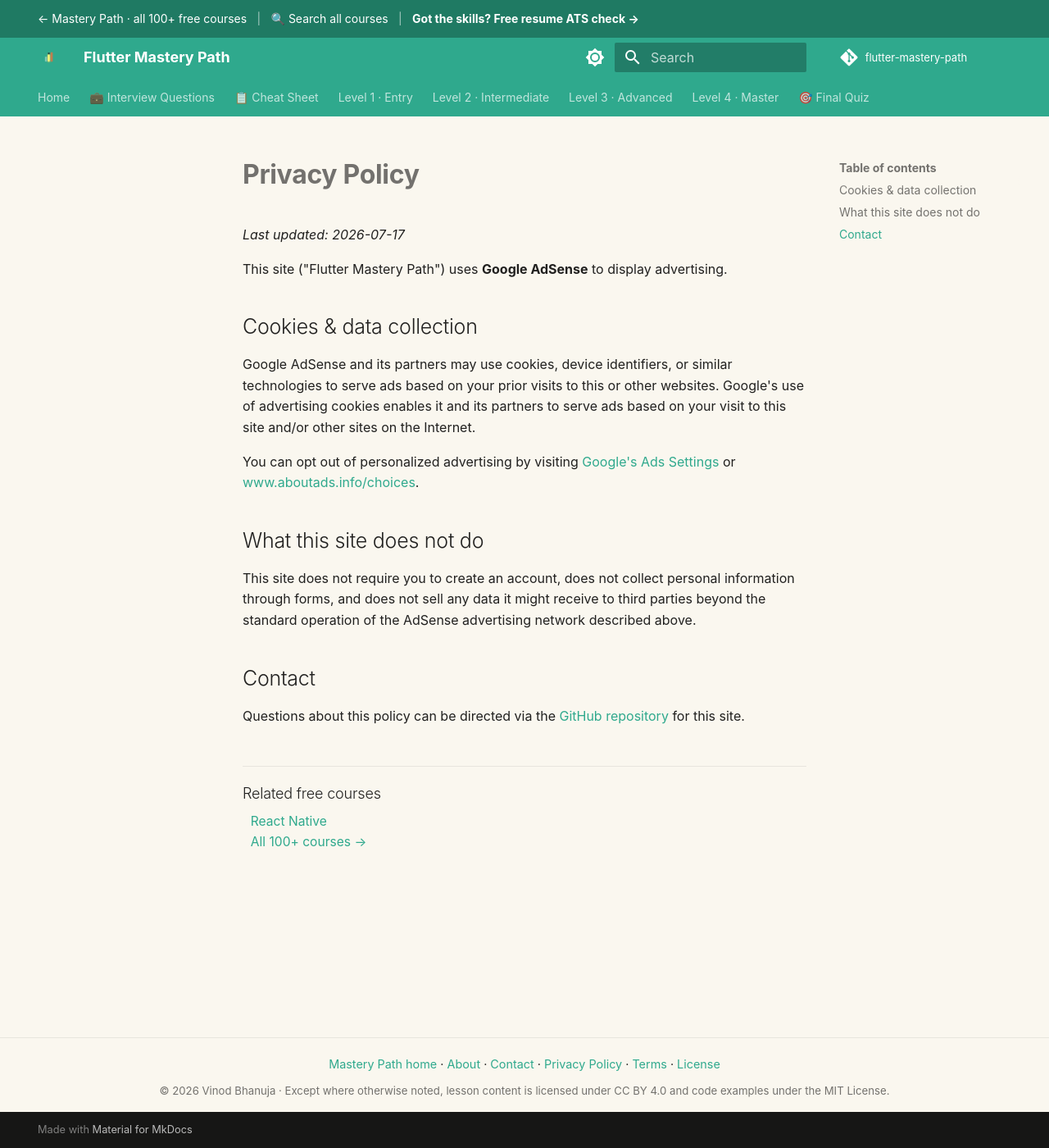
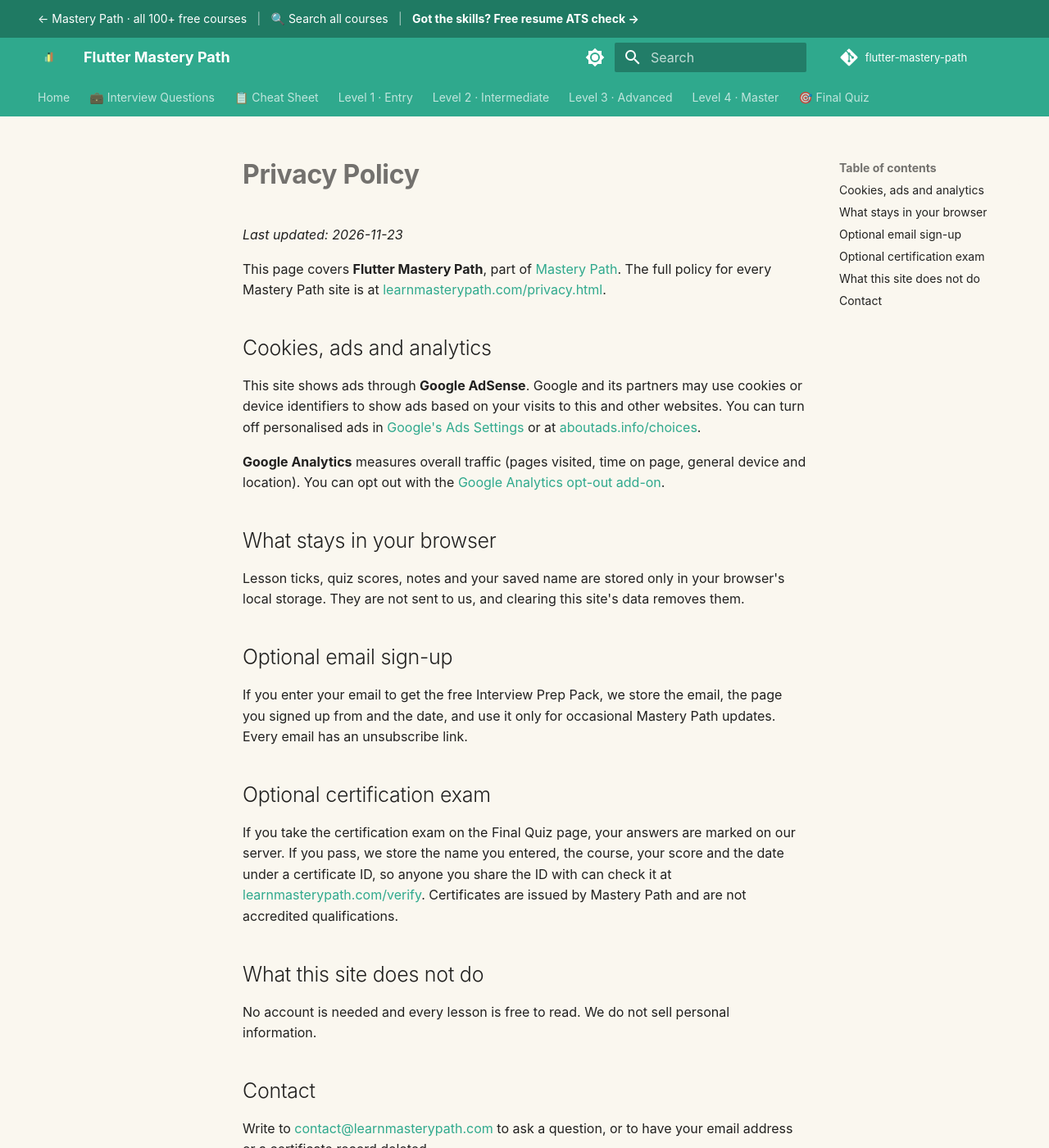
Before and after one commit to SIGILIPELLI/flutter-mastery-path, an MkDocs documentation site: the page built from docs/privacy.md, in a window 1280 px wide and 1400 px high. Shown: the whole window at 82% size. Built offline with MkDocs 1.6.1 and Material for MkDocs 9.7.7, drawn with Linux system fonts in a browser that asks for light colours; comment, search, counter and statistics services are not loaded.

Commit message:
Update privacy page: progress stays in the browser, optional email sign-up and certification exam, link to the full policy
Co-Authored-By: Claude Opus 5.5 <noreply@anthropic.com>

```diff
--- a/docs/privacy.md
+++ b/docs/privacy.md
@@ -1,33 +1,35 @@
 ---
-description: "Privacy policy for Flutter Mastery Path: how Google AdSense and Analytics cookies are used on this free course site and how to opt out."
+description: "Privacy policy for the free Flutter Mastery Path: cookies for ads and analytics, what stays in your browser, and the optional email sign-up and certification exam."
 ---
 
 # Privacy Policy
 
-_Last updated: 2026-07-17_
+_Last updated: 2026-11-23_
 
-This site ("Flutter Mastery Path") uses **Google AdSense** to display advertising.
+This page covers **Flutter Mastery Path**, part of [Mastery Path](https://learnmasterypath.com/). The full policy for every Mastery Path site is at [learnmasterypath.com/privacy.html](https://learnmasterypath.com/privacy.html).
 
-## Cookies & data collection
+## Cookies, ads and analytics
 
-Google AdSense and its partners may use cookies, device identifiers, or similar
-technologies to serve ads based on your prior visits to this or other websites.
-Google's use of advertising cookies enables it and its partners to serve ads
-based on your visit to this site and/or other sites on the Internet.
+This site shows ads through **Google AdSense**. Google and its partners may use cookies or device identifiers to show ads based on your visits to this and other websites. You can turn off personalised ads in [Google's Ads Settings](https://adssettings.google.com/) or at [aboutads.info/choices](https://www.aboutads.info/choices/).
 
-You can opt out of personalized advertising by visiting
-[Google's Ads Settings](https://adssettings.google.com/) or
-[www.aboutads.info/choices](https://www.aboutads.info/choices/).
+**Google Analytics** measures overall traffic (pages visited, time on page, general device and location). You can opt out with the [Google Analytics opt-out add-on](https://tools.google.com/dlpage/gaoptout).
+
+## What stays in your browser
+
+Lesson ticks, quiz scores, notes and your saved name are stored only in your browser's local storage. They are not sent to us, and clearing this site's data removes them.
+
+## Optional email sign-up
+
+If you enter your email to get the free Interview Prep Pack, we store the email, the page you signed up from and the date, and use it only for occasional Mastery Path updates. Every email has an unsubscribe link.
+
+## Optional certification exam
+
+If you take the certification exam on the Final Quiz page, your answers are marked on our server. If you pass, we store the name you entered, the course, your score and the date under a certificate ID, so anyone you share the ID with can check it at [learnmasterypath.com/verify](https://learnmasterypath.com/verify/). Certificates are issued by Mastery Path and are not accredited qualifications.
 
 ## What this site does not do
 
-This site does not require you to create an account, does not collect personal
-information through forms, and does not sell any data it might receive to third
-parties beyond the standard operation of the AdSense advertising network
-described above.
+No account is needed and every lesson is free to read. We do not sell personal information.
 
 ## Contact
 
-Questions about this policy can be directed via the
-[GitHub repository](https://github.com/SIGILIPELLI/flutter-mastery-path) for this
-site.
+Write to [contact@learnmasterypath.com](mailto:contact@learnmasterypath.com) to ask a question, or to have your email address or a certificate record deleted.
```
